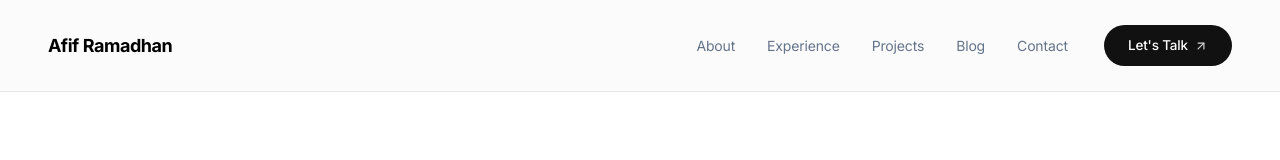
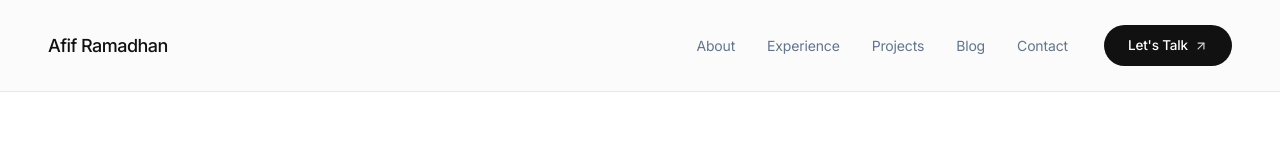
Before and after one commit to aafifr/portfolio, a React (Vite) app: page / in a window 1280 px wide. Shown: the top 160 px of the page. Built offline with nearby package versions, Linux system fonts and the light colour scheme.

Commit message:
style: harmonize brand logo typography to slim medium weight matching hero heading

```diff
--- a/src/components/Footer.tsx
+++ b/src/components/Footer.tsx
@@ -15,7 +15,7 @@ export const Footer: React.FC<FooterProps> = () => {
         <div className="grid grid-cols-1 md:grid-cols-12 gap-12 lg:gap-16 items-start">
           {/* Left Column: Name, Bio, Email, Timezone */}
           <div className="md:col-span-6 lg:col-span-7 space-y-4">
-            <h3 className="text-[19px] sm:text-[20px] font-semibold text-white tracking-tight font-sans">
+            <h3 className="text-[19px] sm:text-[20px] font-medium text-white tracking-[-0.03em] font-sans">
               {personalInfo.name}
             </h3>
 
--- a/src/components/Navbar.tsx
+++ b/src/components/Navbar.tsx
@@ -26,10 +26,10 @@ export const Navbar: React.FC<NavbarProps> = ({ onOpenContact }) => {
         }`}
       >
         <div className="max-w-[1200px] w-full mx-auto flex items-center justify-between">
-          {/* Brand / Logo */}
+          {/* Brand / Logo - Slim Medium Style Matching Hero Heading */}
           <a
             href="#"
-            className="text-[#000000] font-bold text-[17px] sm:text-[18px] tracking-tight hover:opacity-80 transition-opacity font-sans"
+            className="text-[#111111] font-medium text-[17px] sm:text-[18px] tracking-[-0.03em] hover:opacity-80 transition-opacity font-sans"
           >
             {personalInfo.name}
           </a>
```
